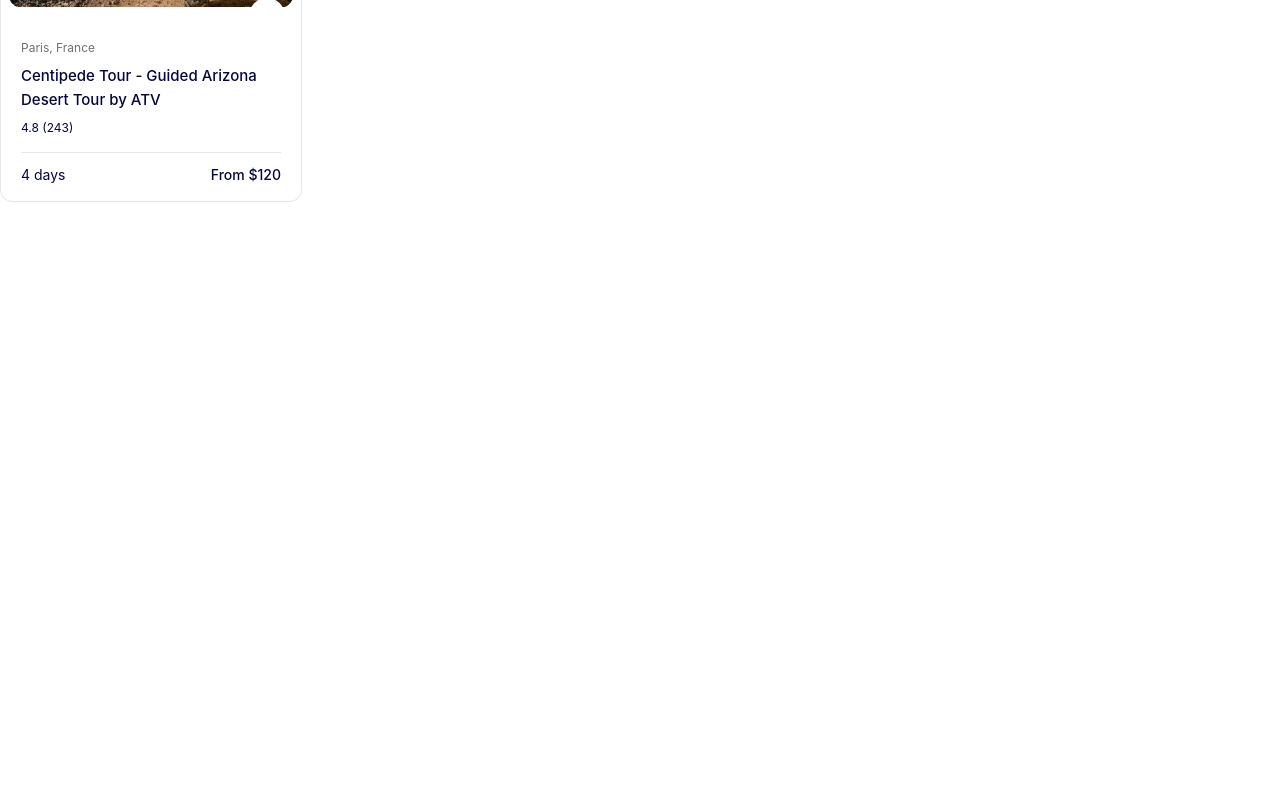
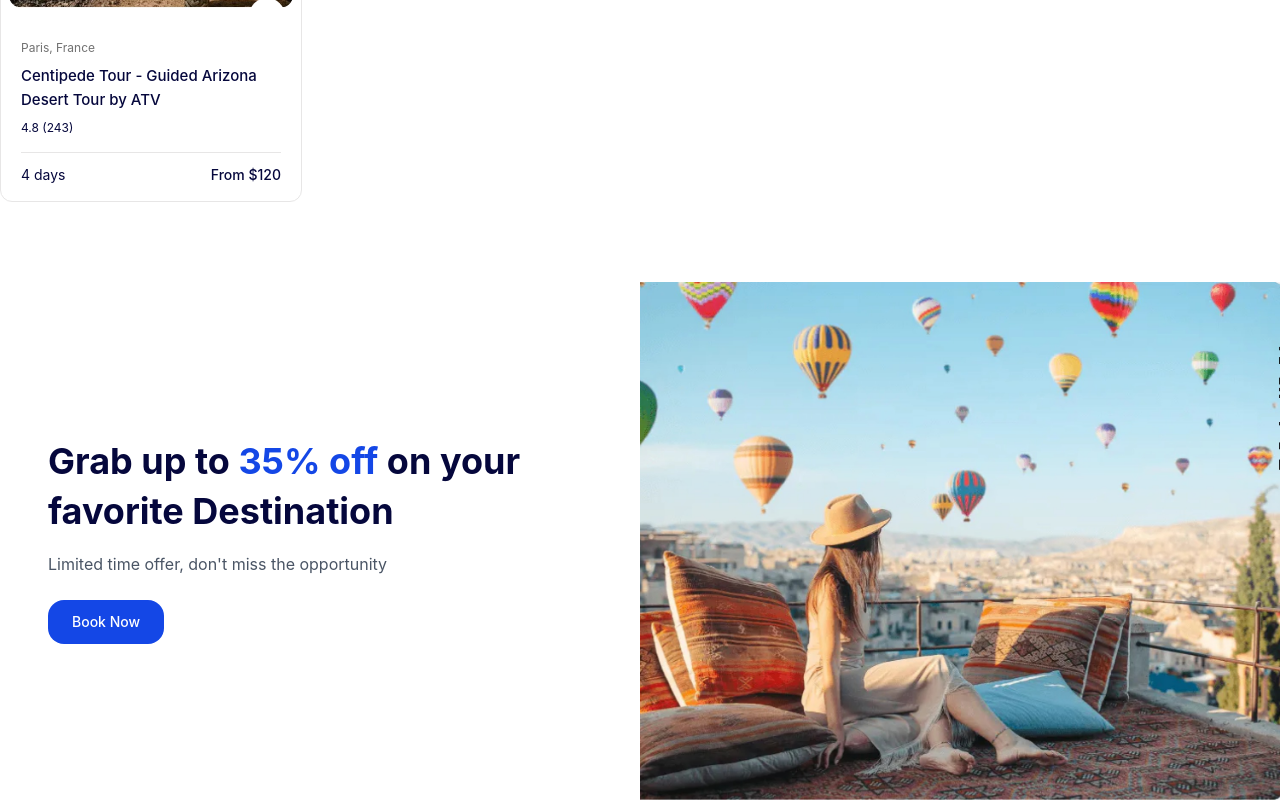
Before and after one commit to Ahmed-Hossam1/booking-app, a React (Vite) app: page / in a window 1280 px wide. Shown: the part 2205-3005 px from the top of the page. Before the commit the page ends 2407 px from the top, so only its background shows below. Built offline with nearby package versions, Linux system fonts and the light colour scheme.

Commit message:
adding banner section

```diff
--- /dev/null
+++ b/src/components/sections/PromoBanner.tsx
@@ -0,0 +1,59 @@
+// interface PromoBannerProps {
+//   title: string;
+//   highlight?: string;
+//   subtitle?: string;
+//   ctaText: string;
+//   onCtaClick?: () => void;
+//   image: string;
+// }
+
+import Button from "../Ui/Button";
+import SectionWrapper from "./SectionWrapper";
+
+const PromoBanner = () => {
+  return (
+    <SectionWrapper>
+      <div className="grid grid-cols-1 lg:grid-cols-2 items-center">
+        {/* Left content */}
+        <div className="relative z-10 px-6 py-12 md:px-12 lg:py-16">
+          <h2 className="text-3xl md:text-4xl font-bold text-[#05073C] leading-snug">
+            Grab up to <span className="text-brand"> 35% off</span> on your
+            favorite Destination
+          </h2>
+
+          <p className="mt-4 text-sm md:text-base text-gray-600 max-w-md">
+            Limited time offer, don't miss the opportunity
+          </p>
+
+          <Button
+            className="mt-6 inline-flex items-center justify-center
+                       rounded-lg bg-brand px-6 py-3 text-sm font-medium text-white
+                       hover:bg-brand-strong transition"
+          >
+            Book Now
+          </Button>
+        </div>
+
+        {/* Right image */}
+        <div className="flex justify-between">
+          <img
+            src={"/images/Promo.jpeg"}
+            alt="Promo"
+            className=" w-full h-full object-cover"
+          />
+
+          {/* curved overlay */}
+          <div
+            className=" w-12 md:w-20
+                       bg-[#FFF7F2]"
+            style={{
+              clipPath: "ellipse(100% 100% at 0% 50%)",
+            }}
+          />
+        </div>
+      </div>
+    </SectionWrapper>
+  );
+};
+
+export default PromoBanner;
--- a/src/pages/Home.tsx
+++ b/src/pages/Home.tsx
@@ -1,5 +1,6 @@
 import Hero from "../components/sections/HeroSection";
 import PopularToursSection from "../components/sections/PopularToursSection";
+import PromoBanner from "../components/sections/PromoBanner";
 import TrendingDestinationSection from "../components/sections/TrendingDestinationSection";
 import WhyChooseUsSection from "../components/sections/WhyChooseUsSection";
 
@@ -10,6 +11,7 @@ const HomePage = () => {
       <WhyChooseUsSection />
       <TrendingDestinationSection />
       <PopularToursSection />
+      <PromoBanner />
     </>
   );
 };
```
Also changed, not shown: public/images/Promo.jpeg (added).
